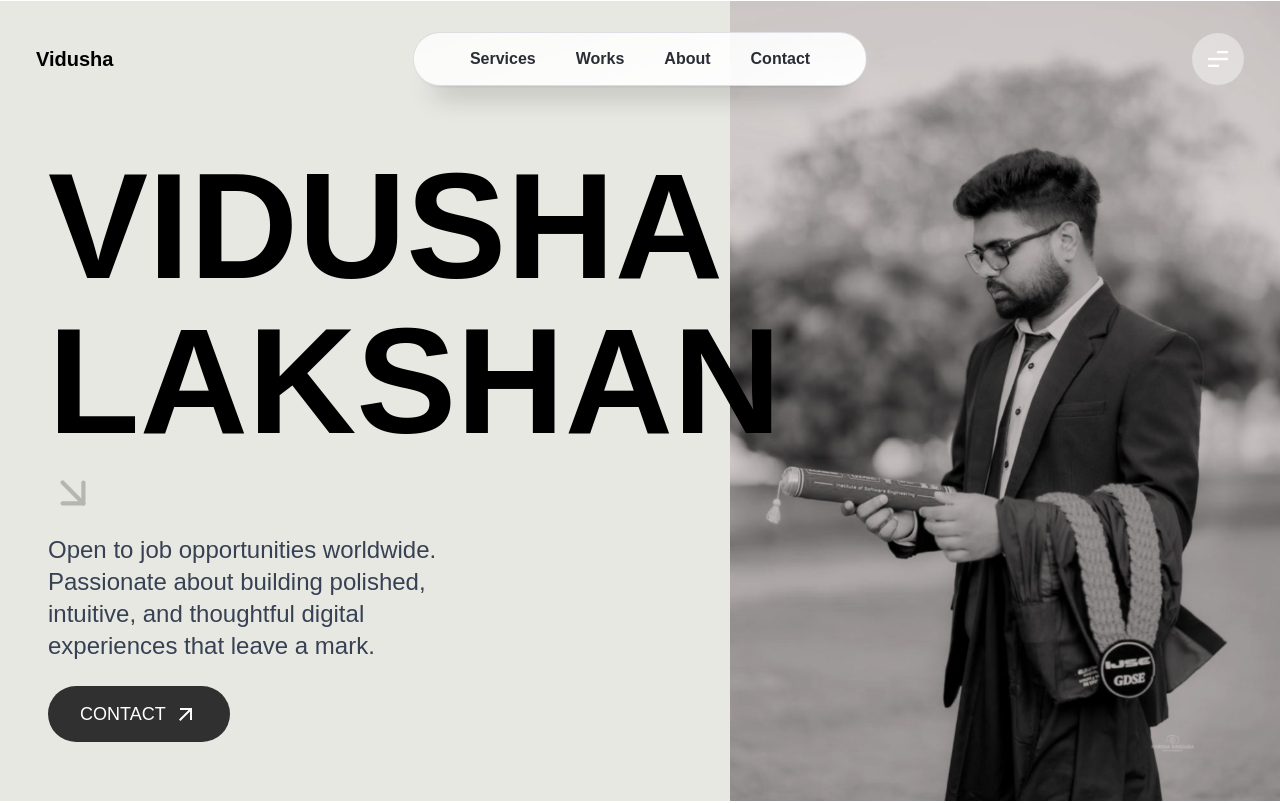
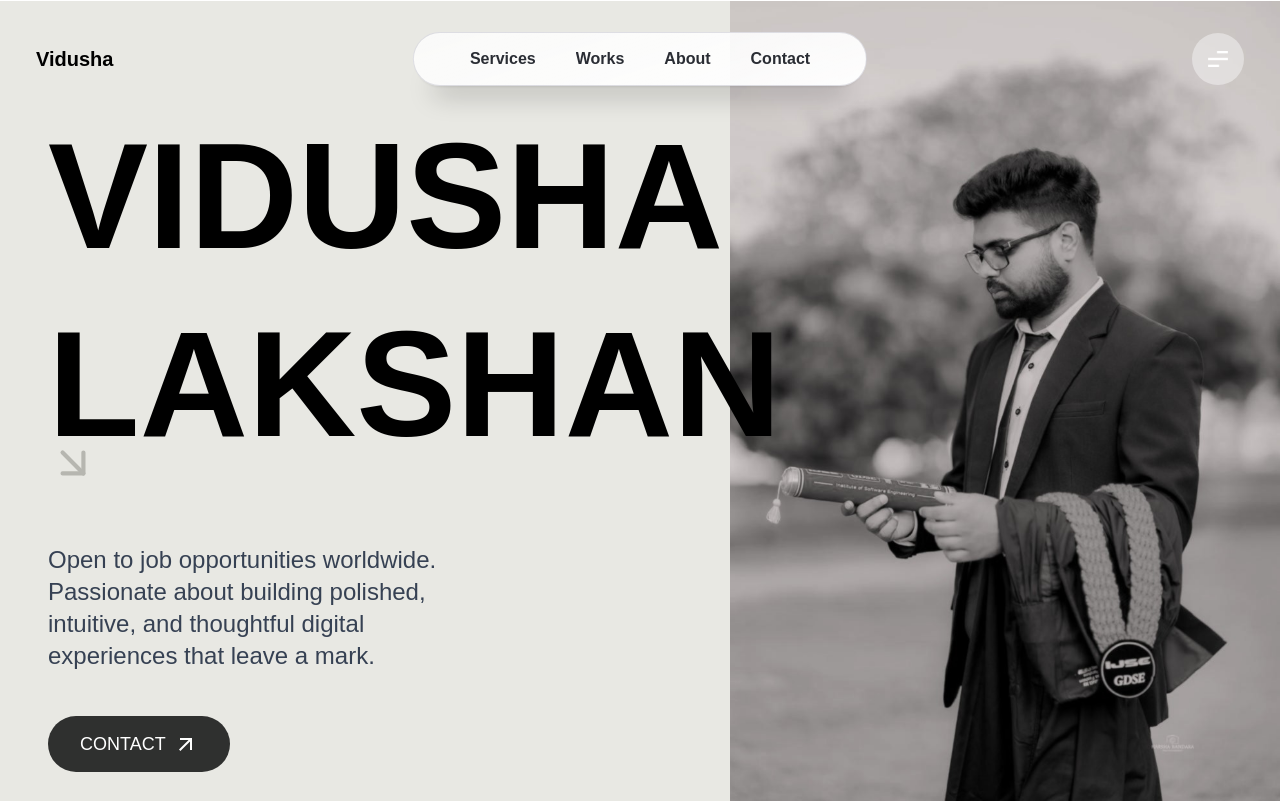
Before and after one commit to vidushalakshan/Modern-Portfolio, a Next.js app: page / in a window 1280 px wide. Shown: the top 803 px of the page. Built offline with nearby package versions, Linux system fonts and the light colour scheme.

Commit message:
updated view in home section md size

```diff
--- a/src/components/pages/Home/page.jsx
+++ b/src/components/pages/Home/page.jsx
@@ -27,7 +27,7 @@ const Page = () => {
           transition={{ duration: 1, ease: "easeOut" }}
           className=" max-sm:text-6xl max-sm:pt-0 md:text-7xl lg:text-8xl xl:text-[150px] mt-5 font-bold leading-tight text-black lg:pt-13 max-sm:text-center"
         >
-          VIDUSHA <br className="sm:hidden lg:block" /> <span className="relative bottom-8 max-sm:top-[1px]">LAKSHAN</span>
+          VIDUSHA <br className="sm:hidden lg:block" /> <span className="relative bottom-8 max-sm:top-[1px] md:top-[1px]">LAKSHAN</span>
         </motion.h1>
 
         {/* Arrow */}
@@ -36,7 +36,7 @@ const Page = () => {
           animate={{ opacity: 1, rotate: 0 }}
           transition={{ delay: 0.5, duration: 0.8, ease: "easeOut" }}
         >
-          <LuArrowDownRight size={50} className="text-[#b6b6b0] relative bottom-10 max-sm:hidden lg:block" />
+          <LuArrowDownRight size={50} className="text-[#b6b6b0] relative bottom-10 max-sm:hidden md:hidden lg:block" />
         </motion.div>
 
         {/* Subtitle */}
@@ -44,7 +44,7 @@ const Page = () => {
           initial={{ opacity: 0, y: 30 }}
           animate={{ opacity: 1, y: 0 }}
           transition={{ delay: 0.8, duration: 1 }}
-          className="text-base sm:text-lg md:text-xl lg:text-2xl text-gray-700 max-w-lg sm:max-w-1/3 max-sm:text-center relative max-sm:mt-10 bottom-6"
+          className="text-base sm:text-lg md:text-[18px] lg:text-2xl text-gray-700 max-w-lg sm:max-w-1/3 max-sm:text-center relative max-sm:mt-10 md:mt-10 bottom-6"
         >
           Open to job opportunities worldwide. Passionate about building
           polished, intuitive, and thoughtful digital experiences that leave a
@@ -56,6 +56,7 @@ const Page = () => {
           initial={{ opacity: 0, scale: 0.9 }}
           animate={{ opacity: 1, scale: 1 }}
           transition={{ delay: 1.2, duration: 0.7 }}
+          className="md:mt-5"
         >
           <a href="mailto:yourmail@example.com" target="_blank" rel="noopener noreferrer">
             <Button variant="bgBlack" size="large" className="flex items-center gap-2">
```
